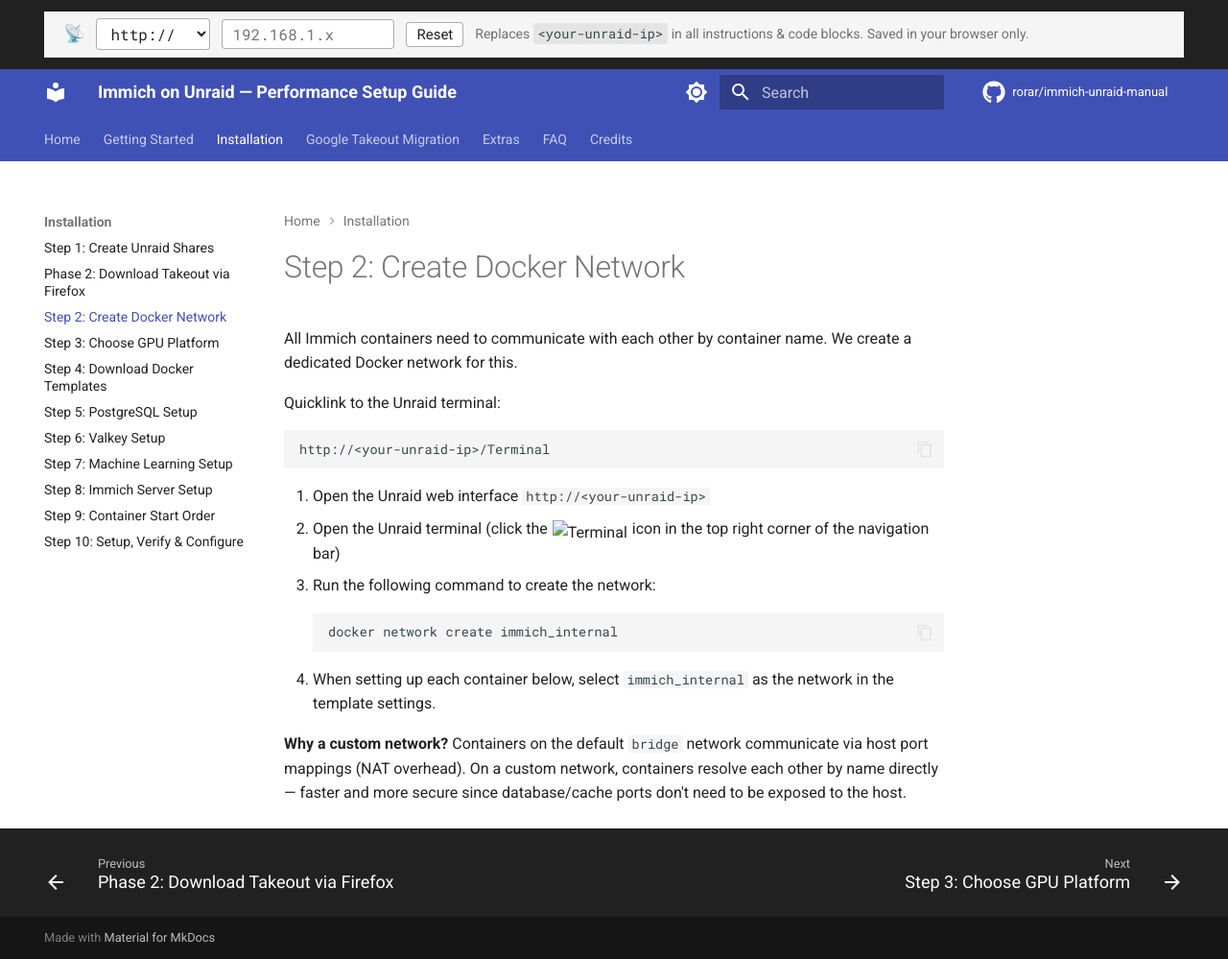
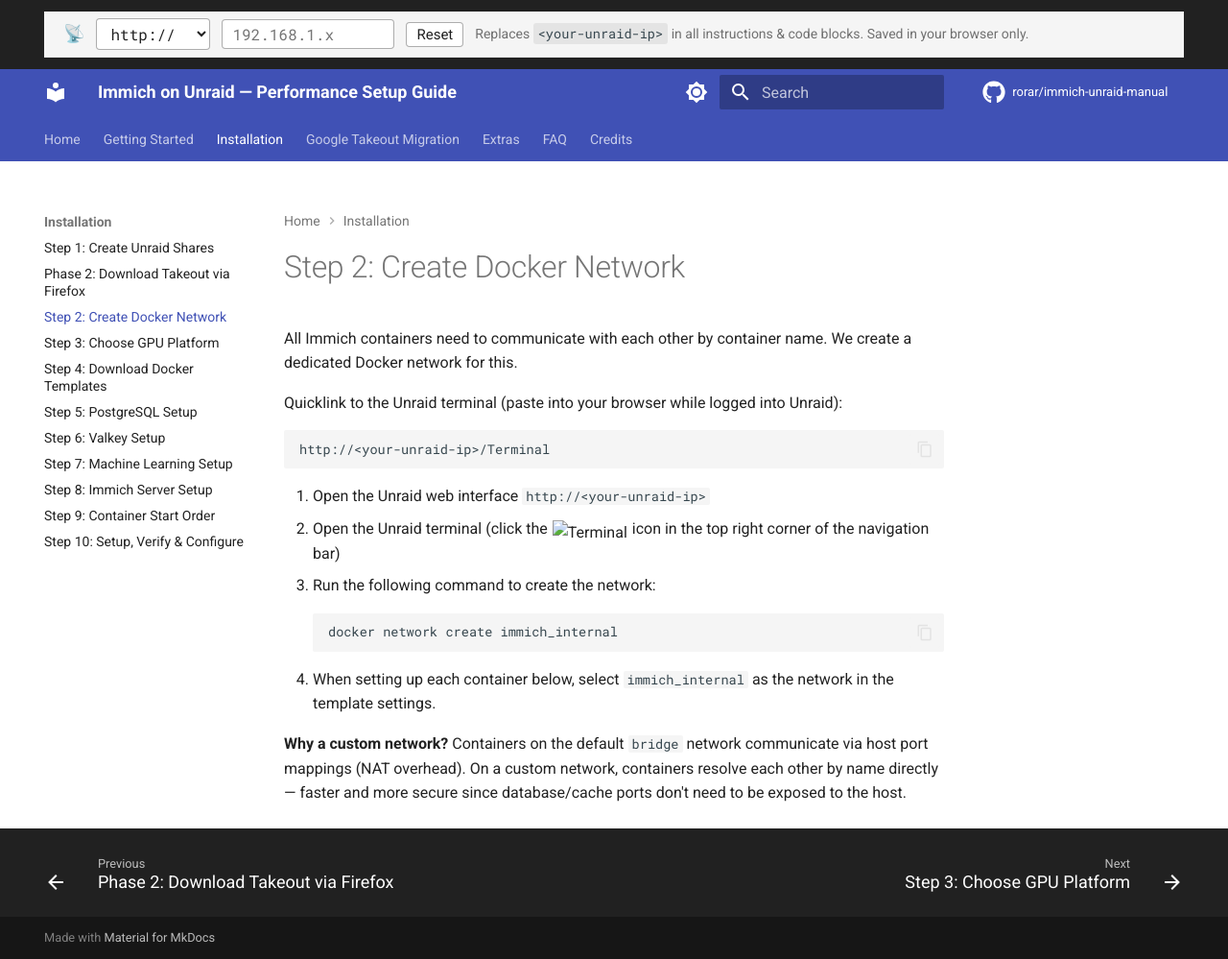
Before and after one commit to rorar/immich-unraid-manual, an MkDocs documentation site: the page built from docs/create-docker-network.md, in a window 1280 px wide and 999 px high. Shown: the whole window at 96% size. Built offline with MkDocs 1.6.1 and Material for MkDocs 9.7.7, drawn with Linux system fonts in a browser that asks for light colours; comment, search, counter and statistics services are not loaded.

Commit message:
docs: add session hint to terminal quicklinks
Terminal URL requires an active Unraid session — clicking the
IP-replacer link directly redirects to login. Add note to paste
into browser while logged in.

Co-Authored-By: Claude Opus 4.6 (1M context) <noreply@anthropic.com>

````diff
--- a/docs/create-docker-network.md
+++ b/docs/create-docker-network.md
@@ -2,7 +2,7 @@
 
 All Immich containers need to communicate with each other by container name. We create a dedicated Docker network for this.
 
-Quicklink to the Unraid terminal:
+Quicklink to the Unraid terminal (paste into your browser while logged into Unraid):
 
 ```
 http://<your-unraid-ip>/Terminal
````
Also changed, not shown: docs/download-docker-templates.md (+1 -1 lines), docs/google-takeout-extract-tar-archives.md (+1 -1 lines).
